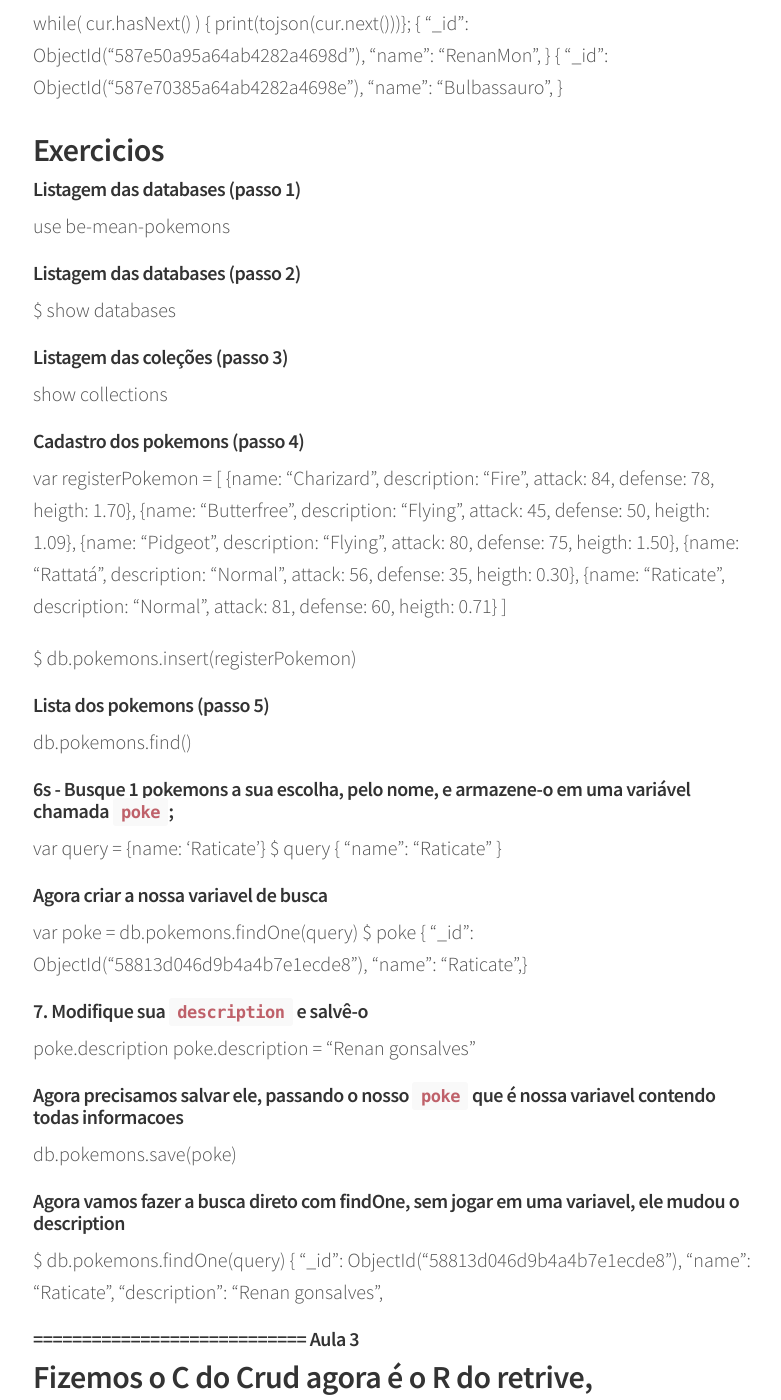
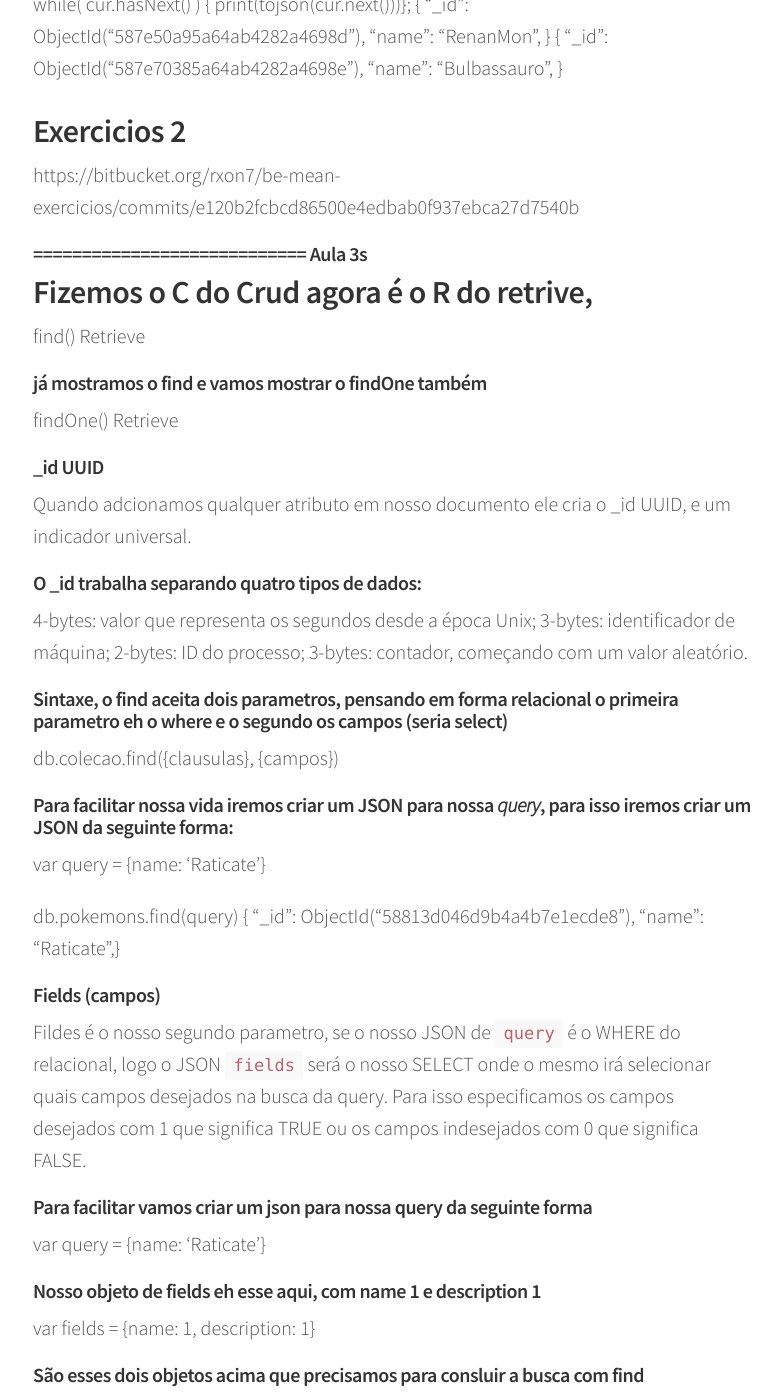
Before and after one commit to indrajithbandara/debug-blog, a Jekyll site: the page built from _posts/2017-01-03-mongo.md, in a window 1280 px wide and 1400 px high, scrolled down 5607 px. Shown: the whole window, without its empty margins (247-1028 px from the left). Built offline with Jekyll 4.4.1, drawn with Linux system fonts in a browser that asks for light colours; comment, search, counter and statistics services are not loaded; some of the changed text lies outside the part shown.

Commit message:
sobe mongo update

```diff
--- a/_posts/2017-01-03-mongo.md
+++ b/_posts/2017-01-03-mongo.md
@@ -58,14 +58,8 @@ $ mongoxport --db nome_da_database --collection nome_da_colecao --out minha_cole
 ##### mongoimport é mesma coisa, porem dessa vez temos o --drop que apaga sua colecao se ela existir e joga os dados em cima da colecao vazia,  e file eh o aquivo que tem os dados desse json
 $ mongoimport --db database --collection collection --drop --file data.json
 
-#### Exercicios
-Importando os restaurantes
-
-$ mongoimport --db be-mean --collection restaurantes --host=127.0.0.1 --drop --file restaurantes.json
-connected to: 127.0.0.1
-Sat Jan 14 10:56:50.019 dropping: be-mean.restaurantes
-Sat Jan 14 10:56:51.211 check 9 25359
-Sat Jan 14 10:56:51.524 imported 25359 objects
+#### Exercicios 1
+https://bitbucket.org/rxon7/be-mean-exercicios/commits/3d31141bcaa9d344a23f020c3c4fa9d935daa150
 
 ## ================================================= Aula 2
 
@@ -107,6 +101,7 @@ pokemons       →  0.106MB /  0.246MB
 db.createCollection()
 https://docs.mongodb.org/v3.0/reference/method/db.createCollection/#db.createCollection
 
+
 ## db.insert() Create
 
 ##### Como vamos fazer um CRUD primeiro vamo fazer um Create, primeiro mudamos e criamos nossa nova database
@@ -142,6 +137,7 @@ db.pokemons.find()
 {  "_id": ObjectId("587e70f25a64ab4282a46990"),
   "name": "Charmander",  }
 
+
 ### save() Insere e Salva
 
 ###### Vamos criar uma variavel pokemon que chma Caterpie
@@ -221,57 +216,11 @@ while( cur.hasNext() ) { print(tojson(cur.next()))};
   "name": "Bulbassauro",
 }
 
-## Exercicios
+## Exercicios 2
+https://bitbucket.org/rxon7/be-mean-exercicios/commits/e120b2fcbcd86500e4edbab0f937ebca27d7540b
 
-##### Listagem das databases (passo 1)
-use be-mean-pokemons
 
-###### Listagem das databases (passo 2)
-$ show databases
-
-###### Listagem das coleções (passo 3)
-show collections
-
-###### Cadastro dos pokemons (passo 4)
-var registerPokemon = [
-    {name: "Charizard", description: "Fire", attack: 84, defense: 78, heigth: 1.70},
-    {name: "Butterfree", description: "Flying", attack: 45, defense: 50, heigth: 1.09},
-    {name: "Pidgeot", description: "Flying", attack: 80, defense: 75, heigth: 1.50},
-    {name: "Rattatá", description: "Normal", attack: 56, defense: 35, heigth: 0.30},
-    {name: "Raticate", description: "Normal", attack: 81, defense: 60, heigth: 0.71}
-]
-
-$ db.pokemons.insert(registerPokemon)
-
-###### Lista dos pokemons (passo 5)
-db.pokemons.find()
-
-##### 6s -  Busque 1 pokemons a sua escolha, pelo nome, e armazene-o em uma variável chamada `poke`;
-var query = {name: 'Raticate'}
-$ query
-{ "name": "Raticate" }
-
-##### Agora criar a nossa variavel de busca
-var poke = db.pokemons.findOne(query)
- $ poke
-{  "_id": ObjectId("58813d046d9b4a4b7e1ecde8"),
-  "name": "Raticate",}
-
-###### 7. Modifique sua `description` e salvê-o
-poke.description
-poke.description = "Renan gonsalves"
-
-#### Agora precisamos salvar ele, passando o nosso `poke` que é nossa variavel contendo todas informacoes
-db.pokemons.save(poke)
-
-###### Agora vamos fazer a busca direto com findOne, sem jogar em uma variavel, ele mudou o description
-$ db.pokemons.findOne(query)
-{
-  "_id": ObjectId("58813d046d9b4a4b7e1ecde8"),
-  "name": "Raticate",
-  "description": "Renan gonsalves",
-
-#### ============================ Aula 3
+#### ============================ Aula 3s
 
 ## Fizemos o C do Crud agora é o R do retrive,
 find() Retrieve
@@ -416,37 +365,13 @@ um operador desse tipo nos facilita muito a nossa busca para serto tipos de obje
 nois necesitamos, muito usado para buscar tags em blogs, veremos exemplos mais para frente
 
 ##### Exercicio
-1 - Trocar para a database platinas
-$ use platinas
+#### ============================ Aula 4
 
-2 - Listagem de todos os Pokemons com a altura menor que 0.5 (passo 2)
+var registerGames = [
 
-#### Primeiro ciamos nossa query de busca com todos abaixo ou igual a 16
-$ var query = { pwd: {$lte: 16}}
+    {name: "Prince of Persia: The Two Thrones", pwd: 25 , plataform: "ps3", velocista: 14, comments: "Um bug", online: "nao", Origiem: "comprado", guia: "s", platina: "nao" }
 
-##### Digitamos para conferir a query e vegos que ele pegou o 16
-$ query
-{ "pwd": {"$lte": 16 }
- }
-
-##### E finalmente fazemos a busca
- db.platinas.find(query)
-{
-  "_id": ObjectId("5887c14dc3c140bf01b05339"),
-  "name": "Wolfenstein: The Old Blood",
-  "pwd": 16,
-}
-{
-  "_id": ObjectId("5887dea5c3c140bf01b0533a"),
-  "name": "payday 2",
-  "pwd": 2,
-}
-
-3 - Listagem de todos os Pokemons com a altura maior ou igual que 0.5 (passo 3)
-
-4 - Listagem de todos os Pokemons com a altura menor ou igual que 0.5 E do tipo grama (passo 4)
-5 - Listagem de todos os Pokemons com o nome Pikachu ou com attack menor ou igual que 0.5 (passo 5)
-6 - Listagem de todos os Pokemons com o attack maior ou igual que 48 E com height menor ou igual que 0.5 (passo 6)
+]
 
 
-#### ============================ Aula 4
+#### ============================ Aula 5
```
Also changed, not shown: other parts of _posts/2017-01-03-mongo.md (+12 -13 lines).
